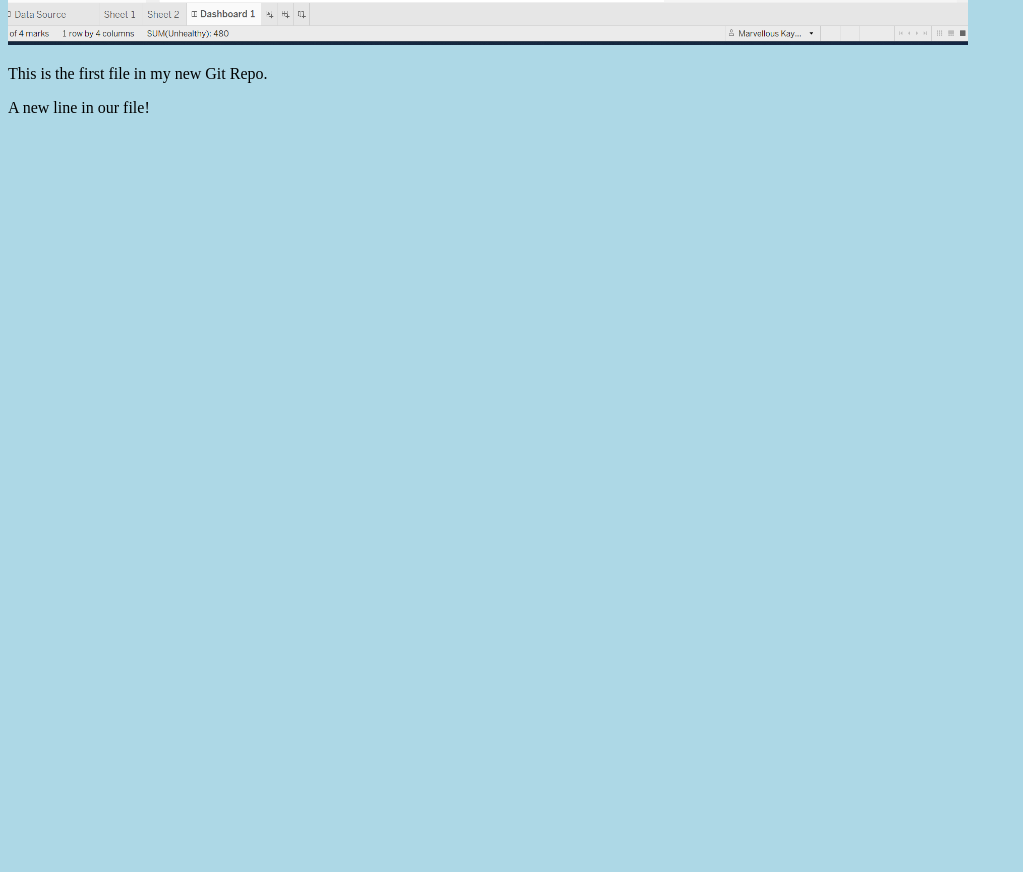
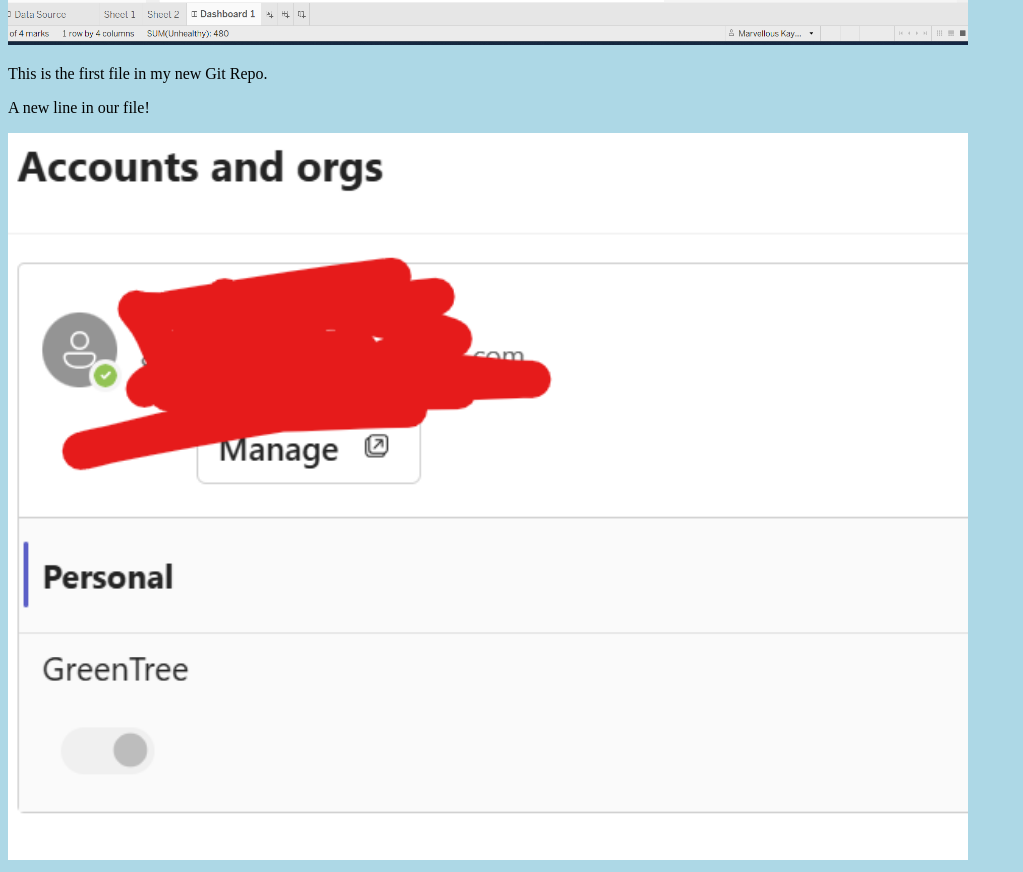
Before and after one commit to Kikky007/Hello-World, a plain HTML site: page Index.html in a window 1280 px wide. Shown: the part 542-1414 px from the top of the page, without its empty margins (0-1023 px from the left). Before the commit the page ends 800 px from the top, so only its background shows below. Drawn offline with Linux system fonts and the light colour scheme.

Commit message:
added new image

```diff
--- a/Index.html
+++ b/Index.html
@@ -11,5 +11,7 @@
     style="width:100%;max-width:960px"></div>
 <p>This is the first file in my new Git Repo.</p>
 <p>A new line in our file!</p>
+<div><img src="team.png" alt="Task done"
+    style="width:100%;max-width:960px"></div>
 </body>
 </html>
```
Also changed, not shown: team.png (added).
